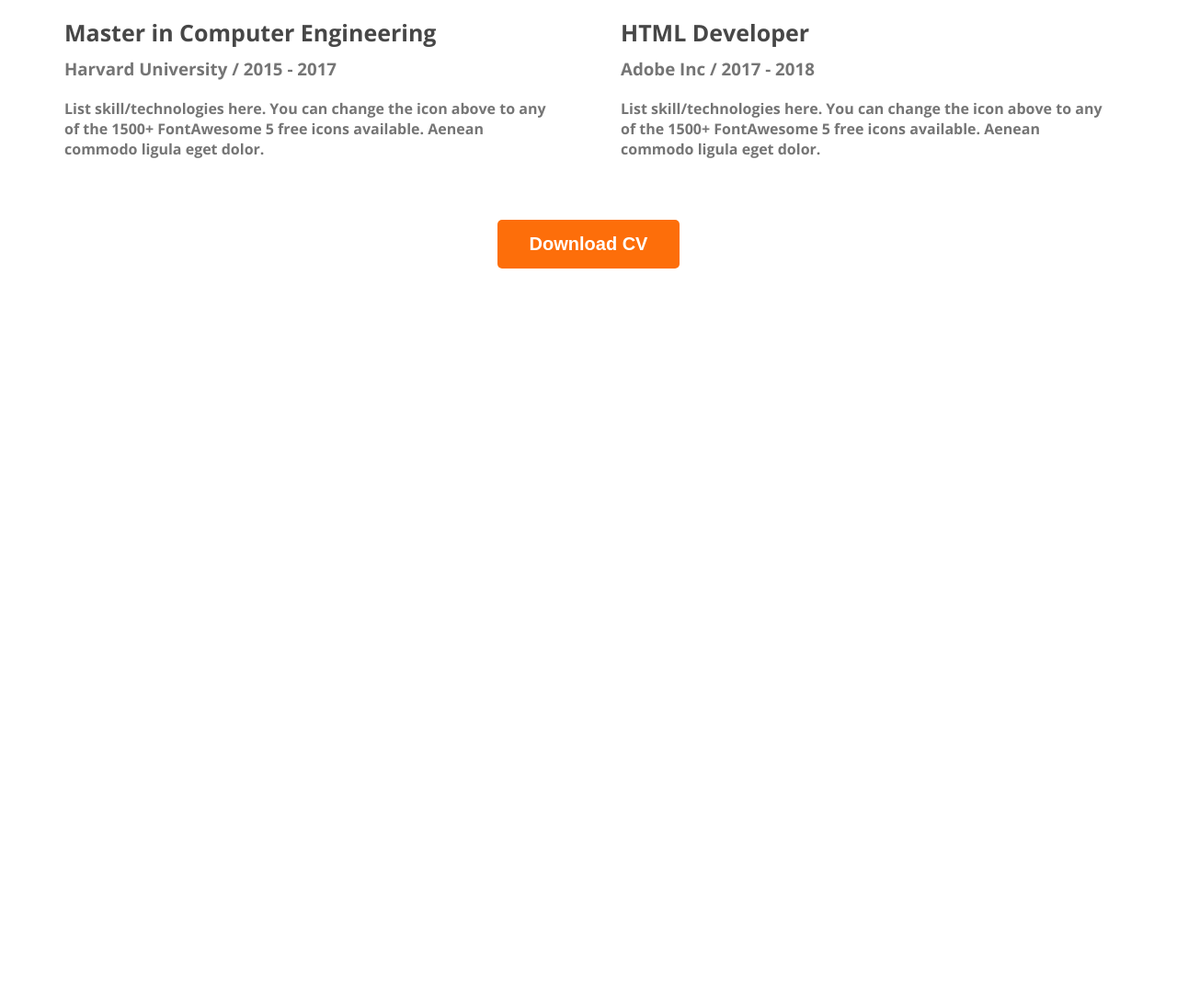
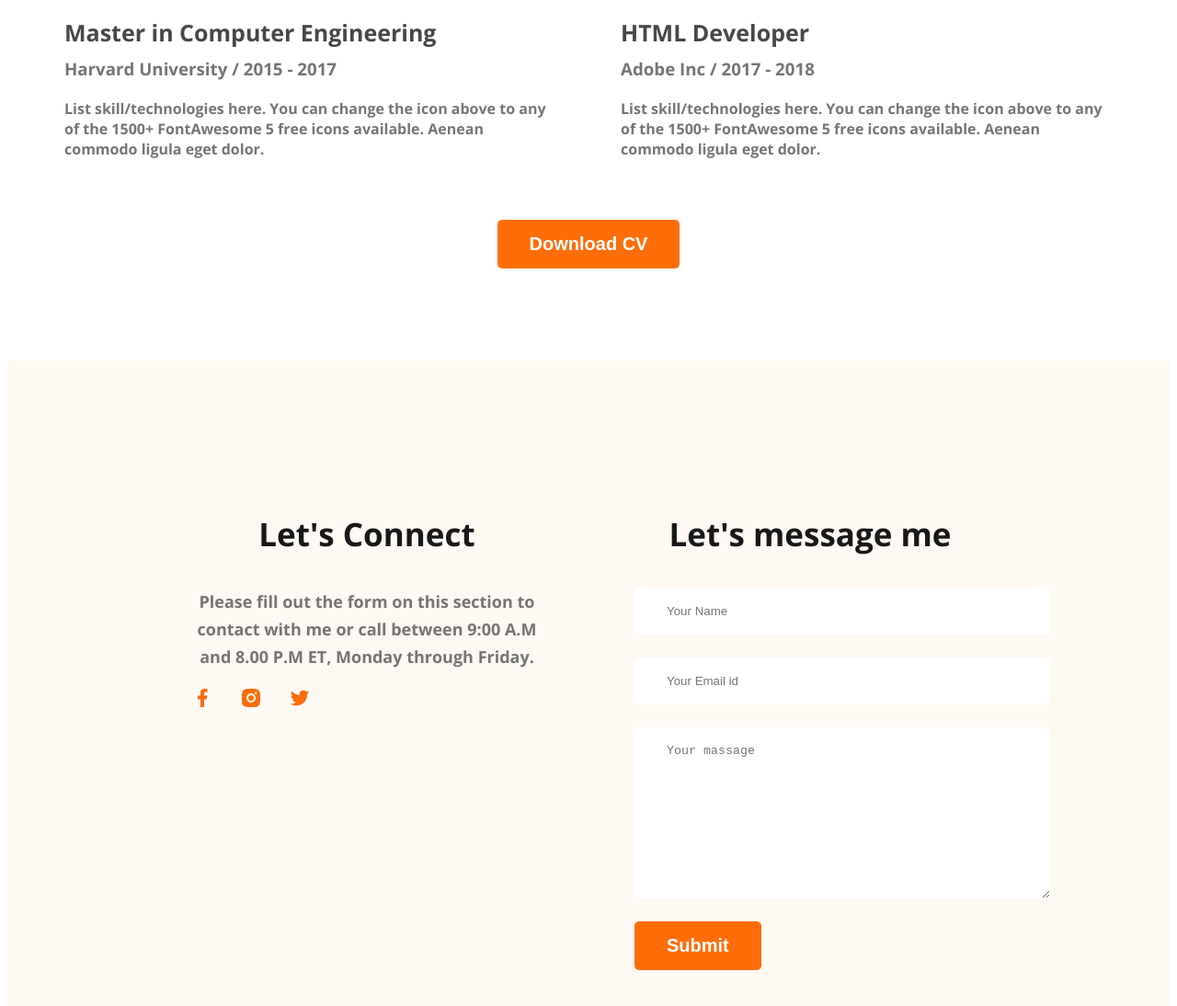
Before and after one commit to saif2038/webdevoloper-portfolio, a plain HTML site: page index.html in a window 1280 px wide. Shown: the part 2944-4038 px from the top of the page at 92% size. Before the commit the page ends 3244 px from the top, so only its background shows below. Drawn offline with nearby package versions, Linux system fonts and the light colour scheme.

Commit message:
added all

```diff
--- a/index.html
+++ b/index.html
@@ -169,9 +169,9 @@
             </div>
 
 
-                <div class="download-cv">
-                    <button class="btn-primary">Download CV</button>
-                </div>
+            <div class="download-cv">
+                <button class="btn-primary">Download CV</button>
+            </div>
 
         </section>
 
@@ -179,6 +179,28 @@
 
 
     </main>
+    <footer>
+        <div class="footer-column">
+            <h3 class="section-title">Let's Connect</h3>
+            <p class="section-description">Please fill out the form on this section to contact with me or call between
+                9:00 A.M and 8.00 P.M ET, Monday through Friday.</p>
+            <div class="social-link">
+                <a href=""><img src="/images/icons/facebook.png" alt=""></a>
+                <a href=""><img src="/images/icons/insta.png" alt=""></a>
+                <a href=""><img src="/images/icons/twitter.png" alt=""></a>
+            </div>
+        </div>
+        <div class="footer-column">
+            <h3 class="section-title">Let's message me</h3>
+        <form class="contact" action="">
+            <input type="text" placeholder="Your Name">
+            <input type="email" name="" placeholder="Your Email id">
+            <textarea name="" placeholder="Your massage" id="" cols="30" rows="10"></textarea>
+            <input class="btn-primary" type="submit" value="Submit">
+
+        </form>
+
+    </footer>
 
 </body>
 
--- a/styles/portfolio.css
+++ b/styles/portfolio.css
@@ -162,29 +162,61 @@ main section {
     font-size: 30px;
     font-weight: 700;
 }
-.resume-container{
+
+.resume-container {
     display: flex;
     gap: 70px;
 }
-.resume-item-description, .resume-item-institute{
+
+.resume-item-description,
+.resume-item-institute {
     color: #757575;
 
 }
-.resume-item-title{
+
+.resume-item-title {
     color: #474747;
     margin-top: 30px;
     margin-bottom: 10px;
     font-weight: 700;
     font-size: 25px;
 }
-.resume-item-institute{
+
+.resume-item-institute {
     margin-bottom: 20px;
     margin-top: 0px;
 }
-.resume-container hr{
+
+.resume-container hr {
     margin: 30px 0px;
 }
-.download-cv{
+
+.download-cv {
     text-align: center;
     margin-top: 50px;
 }
+
+footer {
+    display: flex;
+    background: #FFF8F3;
+    padding: 130px 200px;
+    margin-top: 100px;
+    gap: 100px;
+}
+
+.footer-column {
+    width: 50%;
+}
+.social-link a{
+    margin-right: 25px;
+
+}
+.contact input[type=text], input[type="email"], textarea{
+    display: block;
+    margin-bottom: 25px;
+    padding: 18px 35px;
+    border-radius: 5px;
+    border: 0;
+    width: 100%;
+    background: #FFF
+}
```
